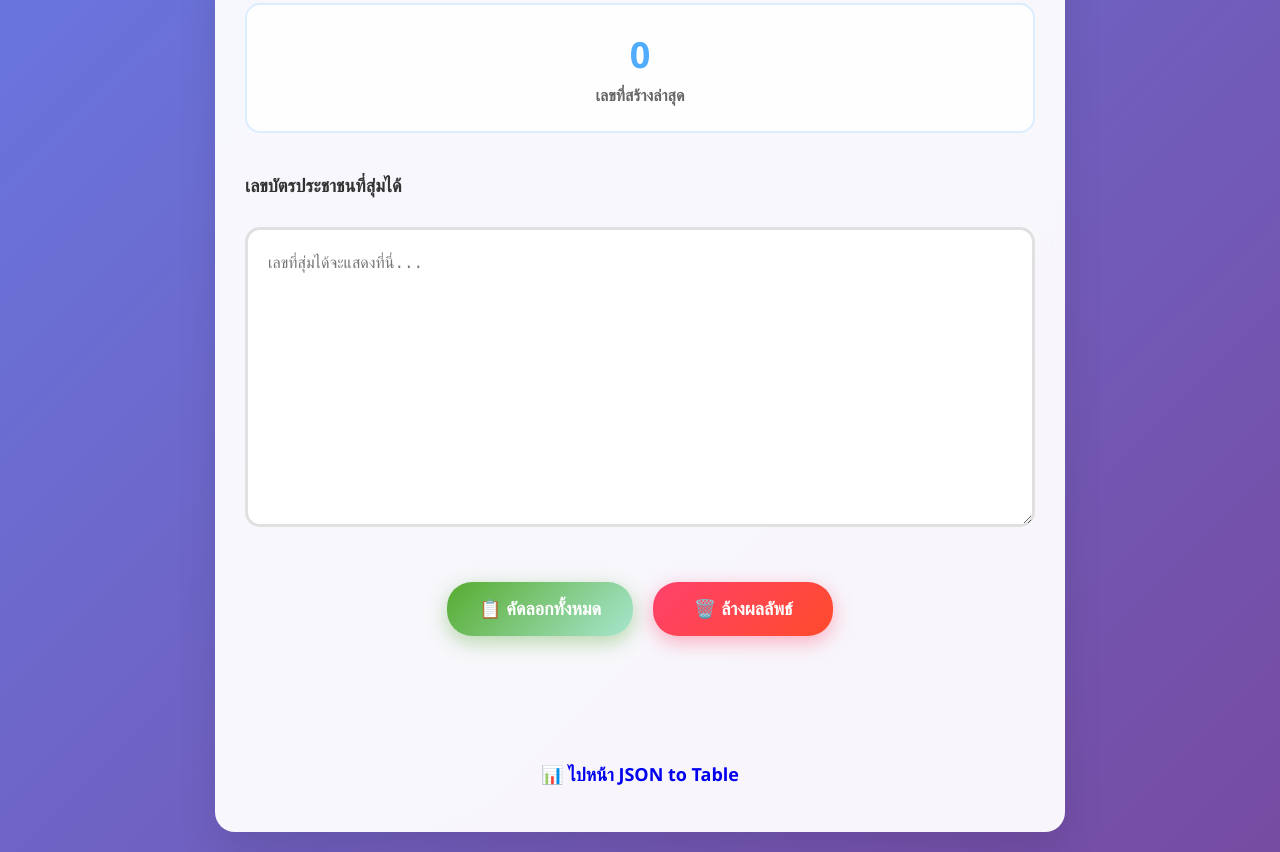
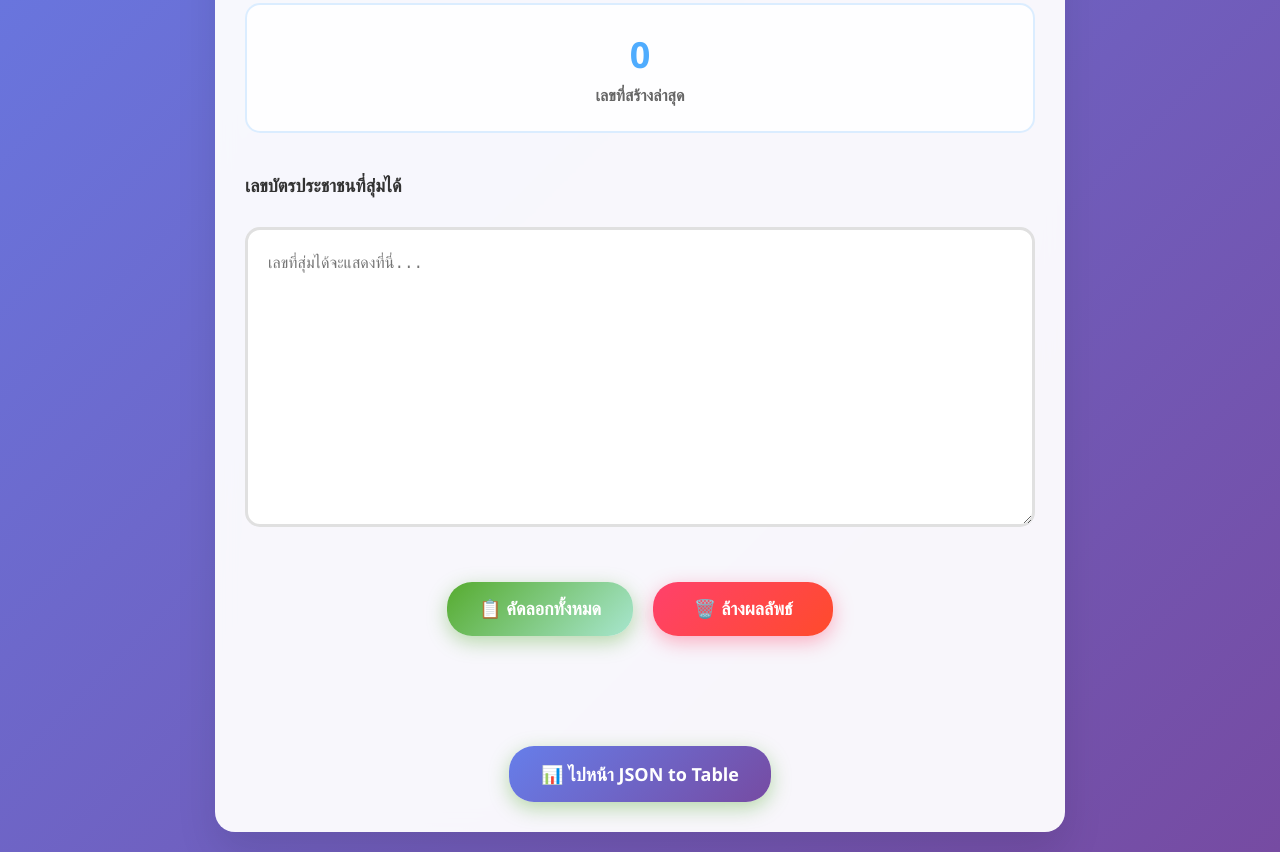
Before and after one commit to dannontawat01/web.random, a plain HTML site: page index.html in a window 1280 px wide. Shown: the part 454-1306 px from the top of the page. Drawn offline with Linux system fonts and the light colour scheme; no server answers.

Commit message:
mystyle.css

```diff
--- a/css/mystyle.css
+++ b/css/mystyle.css
@@ -215,6 +215,17 @@
             box-shadow: 0 10px 30px rgba(255, 65, 108, 0.6);
         }
 
+        .btn-gojson {
+            background: linear-gradient(135deg, #667eea 0%, #764ba2 100%);
+            color: white;
+            box-shadow: 0 6px 20px rgba(86, 171, 47, 0.4);
+        }
+
+        .btn-gojson:hover {
+            transform: translateY(-3px);
+            box-shadow: 0 10px 30px rgba(102, 126, 234, 0.4);
+        }
+
         .result-section {
             margin: 40px 0;
         }
```
